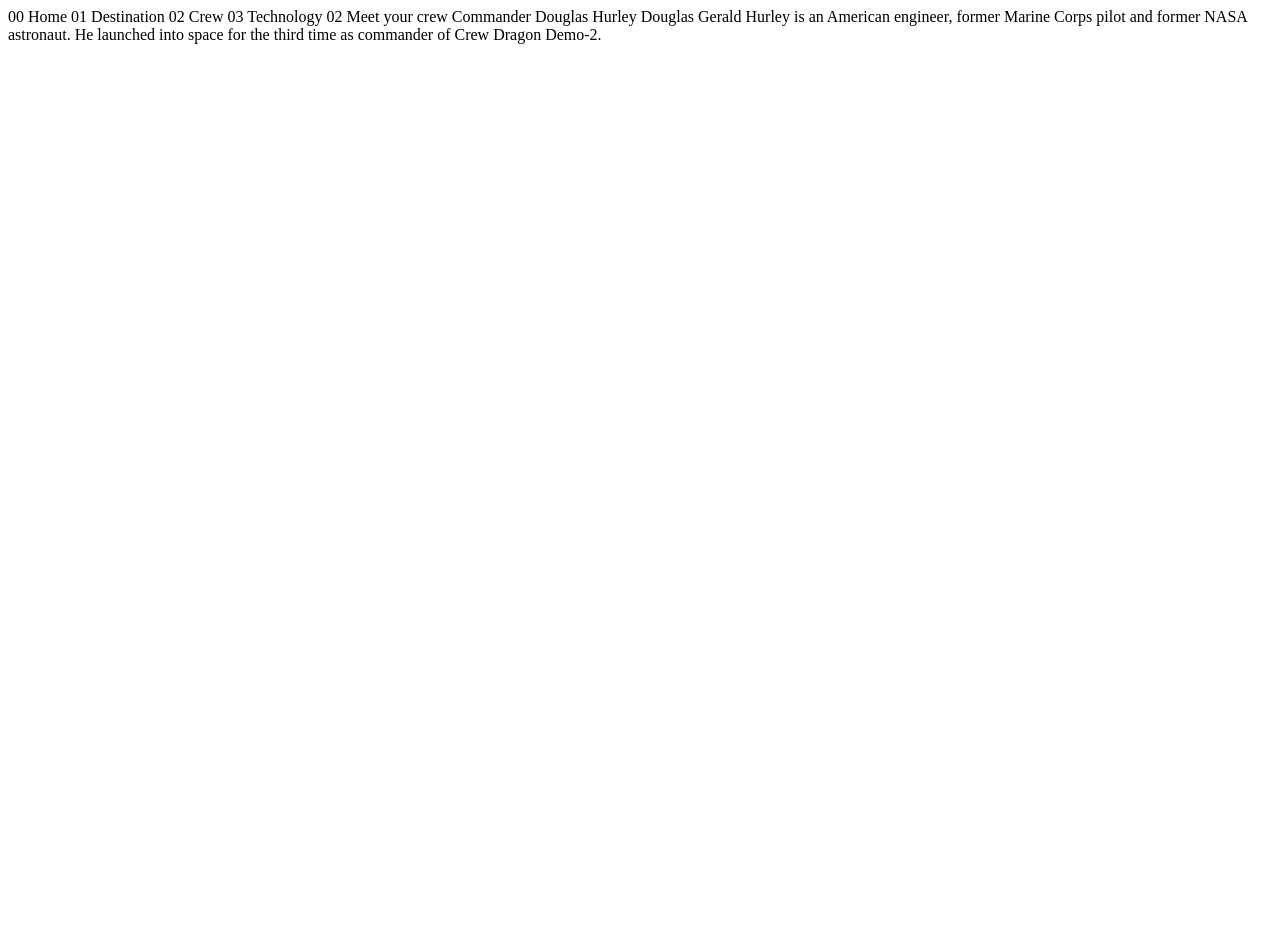
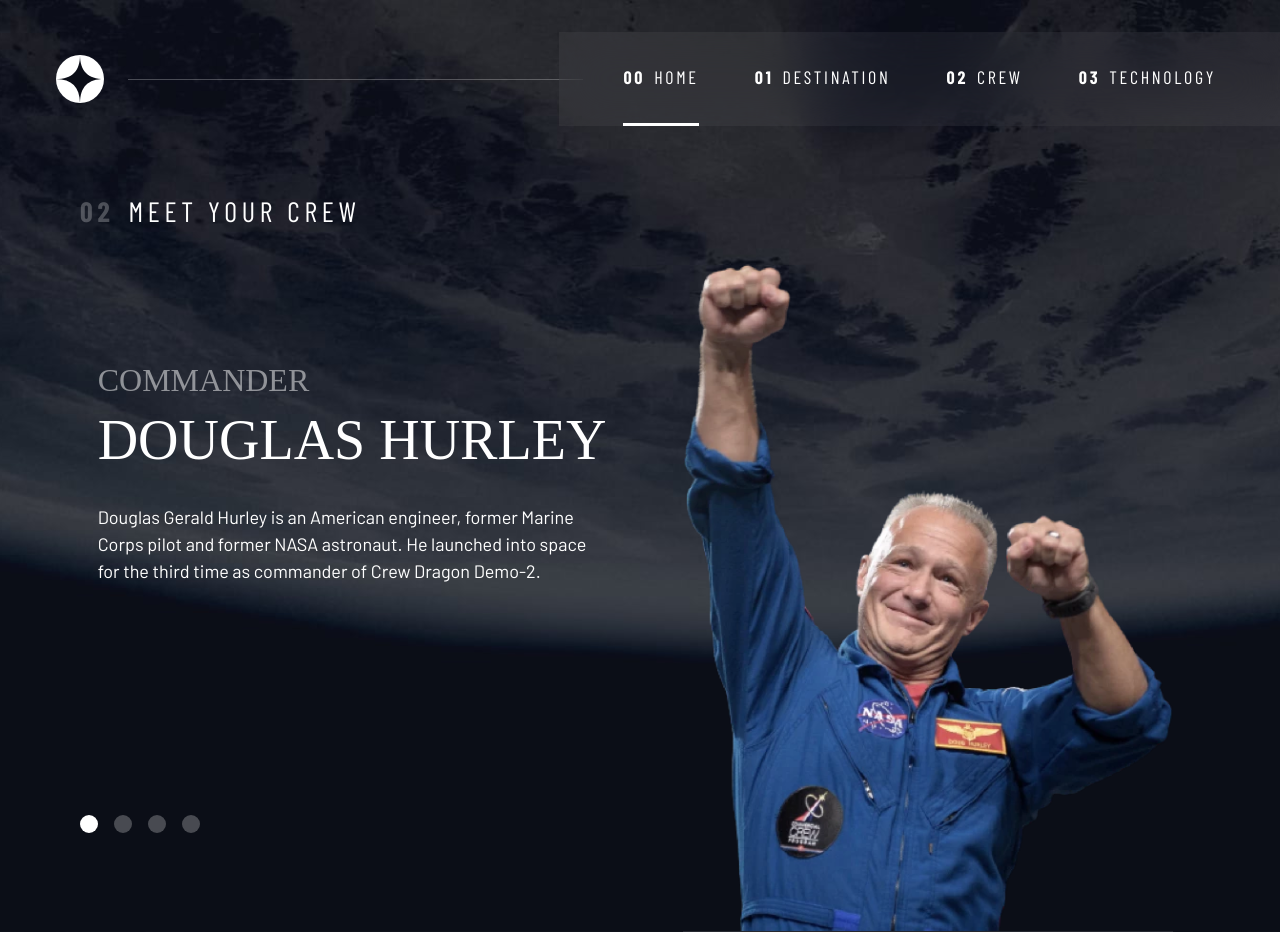
Before and after one commit to kTz1/space-tourism-website, a plain HTML site: page crew-commander.html in a window 1280 px wide. Before the commit the page ends 800 px from the top, so only its background shows below. Drawn offline with nearby package versions, Linux system fonts and the light colour scheme; a web font is replaced by a local one.

Commit message:
added crew-commander page and fallback picture

```diff
--- a/crew-commander.html
+++ b/crew-commander.html
@@ -1,27 +1,57 @@
 <!DOCTYPE html>
 <html lang="en">
 <head>
-  <meta charset="UTF-8">
-  <meta name="viewport" content="width=device-width, initial-scale=1.0">
+    <meta charset="UTF-8">
+    <meta name="viewport" content="width=device-width, initial-scale=1.0">
 
-  <link rel="icon" type="image/png" sizes="32x32" href="./assets/favicon-32x32.png">
+    <link rel="icon" type="image/png" sizes="32x32" href="./assets/favicon-32x32.png">
+    <!-- Google fonts -->
+    <link rel="preconnect" href="https://fonts.googleapis.com">
+    <link rel="preconnect" href="https://fonts.gstatic.com" crossorigin>
+    <link href="https://fonts.googleapis.com/css2?family=Barlow+Condensed:wght@400;700&family=Barlow:wght@400;700&family=Bellefair&display=swap" rel="stylesheet">
+    <!-- Custom CSS -->
+    <link rel="stylesheet" href="index.css">
+    <title>Space tourism website</title>
+    <script src="index.js" defer></script>
+</head>
+<body class="crew">
+    <a href="#main" class="skip-to-content">Skip to content</a>
+    <header class="primary-header flex">
+        <div>
+            <img src="./assets/shared/logo.svg" alt="space tourism logo" class="logo" />
+        </div>
+        <button class="mobile-nav-toggle" aria-controls="primary-nav"><span class="sr-only" aria-expanded="false">Menu</span></button>
+        <nav>
+            <ul id="primary-nav" data-visible="false" class="primary-nav underline-indicators flex">
+                <li class="active"><a class=" ff-sans-cond uppercase text-white letter-spacing-2" href="index.html"><span aria-hidden="true">00</span>Home</a></li>
+                <li><a class=" ff-sans-cond uppercase text-white letter-spacing-2" href="destination.html"><span aria-hidden="true">01</span>Destination</a></li>
+                <li><a class=" ff-sans-cond uppercase text-white letter-spacing-2" href=crew.html><span aria-hidden="true">02</span>Crew</a></li>
+                <li><a class=" ff-sans-cond uppercase text-white letter-spacing-2" href="technology.html"><span aria-hidden="true">03</span>Technology</a></li>
+            </ul>
+        </nav>
+    </header>
+    <main id="main" class="grid-container grid-container--crew flow">
+        <h1 class="numbered-title"><span aria-hidden="true">02</span>Meet your crew</h1>
+        <div class="dot-indicators flex">
+            <button aria-selected="true"><span class="sr-only">The commander</span></button>
+            <button aria-selected="false"><span class="sr-only">The mission specialist</span></button>
+            <button aria-selected="false"><span class="sr-only">The pilot</span></button>
+            <button aria-selected="false"><span class="sr-only">The crew engineer</span></button>
+        </div>
 
-  <title>Space tourism website</title>
-</head>
-<body>
-
-  00 Home
-  01 Destination
-  02 Crew
-  03 Technology
-
-  02 Meet your crew
-
-  Commander
-  Douglas Hurley
-
-  Douglas Gerald Hurley is an American engineer, former Marine Corps pilot
-  and former NASA astronaut. He launched into space for the third time as
-  commander of Crew Dragon Demo-2.
+        <article class="crew-info flow">
+            <header class="flow flow--space-small">
+                <h2 class="fs-600 ff-serif uppercase">Commander</h2>
+                <p class="fs-700 uppercase ff-serif">Douglas Hurley</p>
+            </header>
+            <p>Douglas Gerald Hurley is an American engineer, former Marine Corps pilot
+            and former NASA astronaut. He launched into space for the third time as
+            commander of Crew Dragon Demo-2.</p>
+        </article>
+        <picture>
+            <source srcset="assets/crew/image-douglas-hurley.webp" type="image/webp">
+            <img src="assets/crew/image-douglas-hurley.png" alt="dougles harley" />
+        </picture>
+    </main>
 </body>
 </html>
--- a/index.css
+++ b/index.css
@@ -143,6 +143,10 @@ select {
 
 .flow > *:where(:not(:first-child)) { /* => not selecting the first child=*not(:first-child) */
     margin-top: var(--flow-space, 1rem);
+}
+
+.flow--space-small {
+    --flow-space: .75rem;
 }
 
 .container {
@@ -389,10 +393,11 @@ select {
 }
 
 .underline-indicators > * {
-    padding: var(--underline-gap, 1rem) 0;
+    padding: var(--underline-gap, .5rem) 0;
     border: 0;
     border-bottom: .2rem solid hsl( var(--clr-white) / 0 );
     cursor: pointer;
+    background-color: transparent;
 }
 
 .underline-indicators > *:hover,
@@ -458,7 +463,7 @@ body {
     background-position: bottom center;
 }
 
-/* Homepage */
+/* homepage */
 .home {
     background-image: url(./assets/home/background-home-mobile.jpg);
 }
@@ -478,6 +483,45 @@ body {
     }
 }
 
+/* destination page */
+.destination {
+    background-image: url(./assets/destination/background-destination-mobile.jpg);
+}
+
+/* Tablet */
+@media (min-width: 560px) {
+    .destination {
+        background-position: center center;
+        background-image: url(./assets/destination/background-destination-tablet.jpg);
+    }
+}
+
+/* Desktop */
+@media (min-width: 760px) {
+    .destination {
+        background-image: url(./assets/destination/background-destination-desktop.jpg);
+    }
+}
+
+/* crew page */
+.crew {
+    background-image: url(./assets/crew/background-crew-mobile.jpg);
+}
+
+/* Tablet */
+@media (min-width: 560px) {
+    .crew {
+        background-position: center center;
+        background-image: url(./assets/crew/background-crew-tablet.jpg);
+    }
+}
+
+/* Desktop */
+@media (min-width: 760px) {
+    .crew {
+        background-image: url(./assets/crew/background-crew-desktop.jpg);
+    }
+}
 
 /* ------------------------- */
 /*          Layout          */
@@ -509,7 +553,7 @@ body {
         'content';
 }
 
-.grid-container--destination > img {
+.grid-container--destination > picture {
     grid-area: image;
     max-width: 60%;
 }
@@ -533,6 +577,34 @@ body {
     font-size: 1.75rem;
 }
 
+/* Crew Layout */
+.grid-container--crew {
+    --flow-space: 2rem;
+    grid-template-areas:
+        'title'
+        'image'
+        'tabs'
+        'content';
+}
+
+.grid-container--crew > picture {
+    grid-area: image;
+    max-width: 60%;
+    border-bottom: 1px solid hsl(var(--clr-white) / .1);
+}
+
+.grid-container--crew > .dot-indicators {
+    grid-area: tabs;
+}
+
+.grid-container--crew > .crew-info {
+    grid-area: content;
+}
+
+.crew-info h2 {
+    opacity: .5;
+}
+
 /* Tablet container */
 @media (min-width: 560px) {
     .numbered-title {
@@ -544,11 +616,21 @@ body {
         flex-direction: row;
         justify-content: space-evenly;
     }
+
+    .grid-container--crew {
+        padding-bottom: 0;
+        grid-template-areas:
+            'title'
+            'content'
+            'tabs'
+            'image';
+    }
 }
 
 /* Desktop container */
 @media (min-width: 760px) {
     .grid-container {
+        text-align: left;
         column-gap: var(--container-gap, 2rem);
         grid-template-columns: minmax(2rem, 1fr) repeat(2, minmax(0, 40rem)) minmax(2rem, 1fr);
     }
@@ -575,11 +657,28 @@ body {
             '. image content .';
     }
 
-    .grid-container--destination > img {
+    .grid-container--destination > picture,
+    .grid-container--crew > picture {
         max-width: 90%;
     }
 
     .destination-meta {
         --gap: min(6vw, 6rem);
+        justify-content: start;
     }
+
+    .grid-container--crew {
+        grid-template-areas:
+            '. title title .'
+            '. content image .'
+            '. tabs image .';
+    }
+
+    .grid-container--crew > .dot-indicators {
+        justify-self: start;
+    }
+
+    /* .grid-container--crew > picture {
+        align-self: end;
+    } */
 }
```
Also changed, not shown: design-system.html (+3 -3 lines), destination-moon.html (+9 -6 lines).
